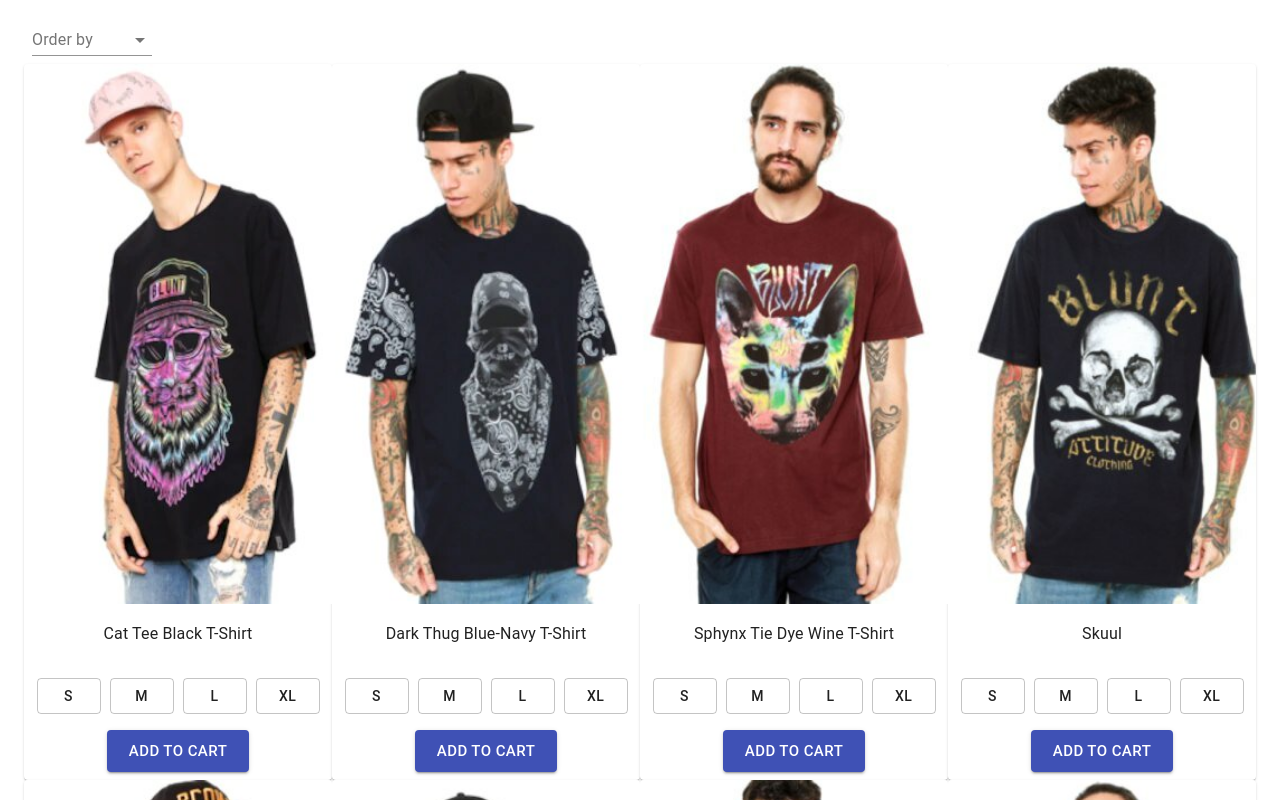
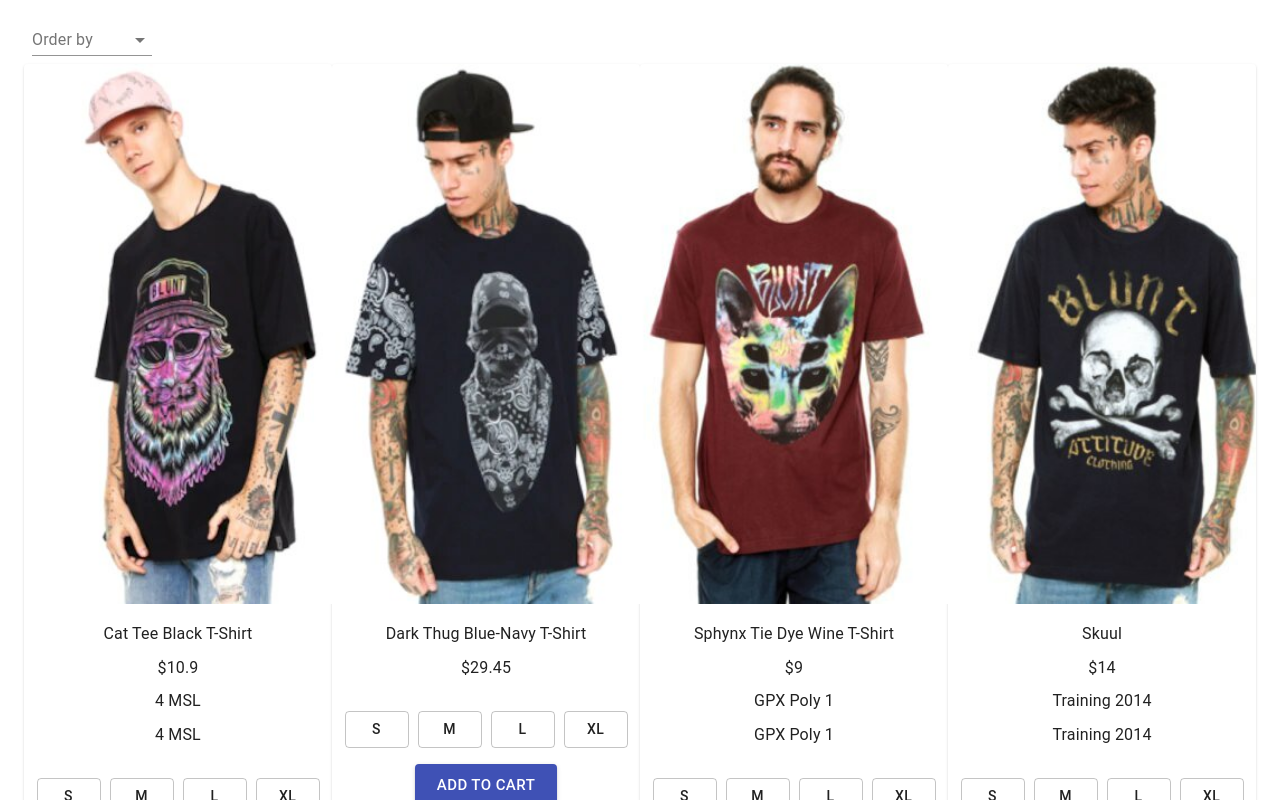
Before and after one commit to huangzhen1997/LearnReact, a React (Create React App) app: page / in a window 1280 px wide. Shown: the top 800 px of the page. Built offline with nearby package versions, Linux system fonts and the light colour scheme.

Commit message:
static display

```diff
--- a/package.json
+++ b/package.json
@@ -11,7 +11,8 @@
     "rbx": "^2.2.0",
     "react": "^16.13.1",
     "react-dom": "^16.13.1",
-    "react-scripts": "3.4.1"
+    "react-scripts": "3.4.1",
+    "react-sidebar": "^3.0.2"
   },
   "scripts": {
     "start": "react-scripts start",
--- a/src/component/ProductCard/index.js
+++ b/src/component/ProductCard/index.js
@@ -15,6 +15,9 @@ const useStyles = makeStyles({
 
 const ProductCard = ({product}) => {
 
+    console.log("The produce is : ")
+    console.log(product)
+
     const classes = useStyles();
     return (
         <Card className ={classes.root} >
@@ -23,6 +26,15 @@ const ProductCard = ({product}) => {
                 <CardContent>
                     <Typography align="center" gutterBottom variant='subtitle1' component="p">
                             {product.title}
+                    </Typography>
+                    <Typography align="center" gutterBottom variant='subtitle1' component="p">
+                            ${product.price}
+                    </Typography>
+                    <Typography align="center" gutterBottom variant='subtitle1' component="p">
+                            {product.description}
+                    </Typography>
+                    <Typography align="center" gutterBottom variant='subtitle1' component="p">
+                            {product.description}
                     </Typography>
                 </CardContent>
             </CardActionArea>
--- /dev/null
+++ b/src/component/ShoppingCart/index.js
@@ -0,0 +1,2 @@
+import React from "react";
+import Sidebar from "react-sidebar";
```
Also changed, not shown: 1 other file (tests, documents, lock files or other folders).
